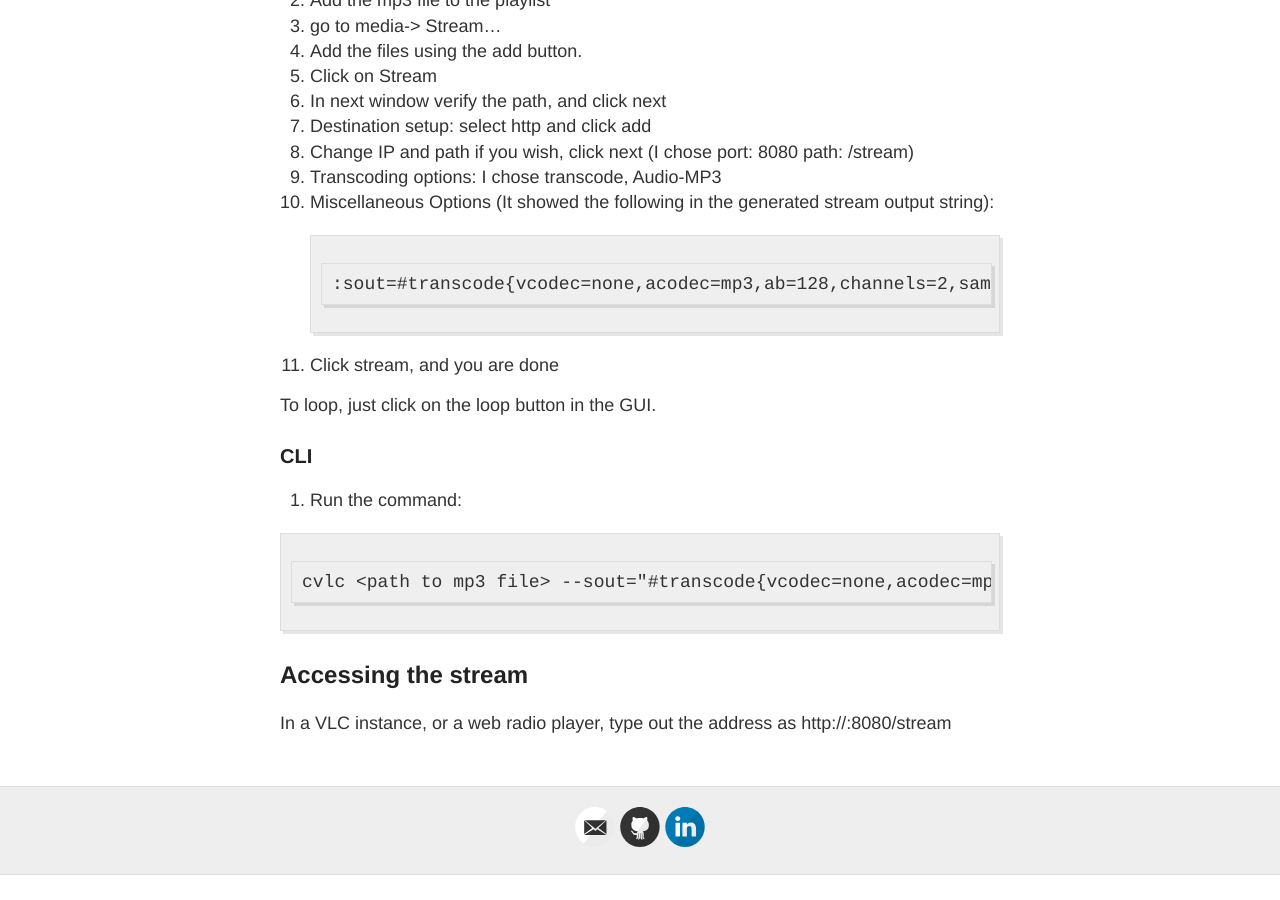
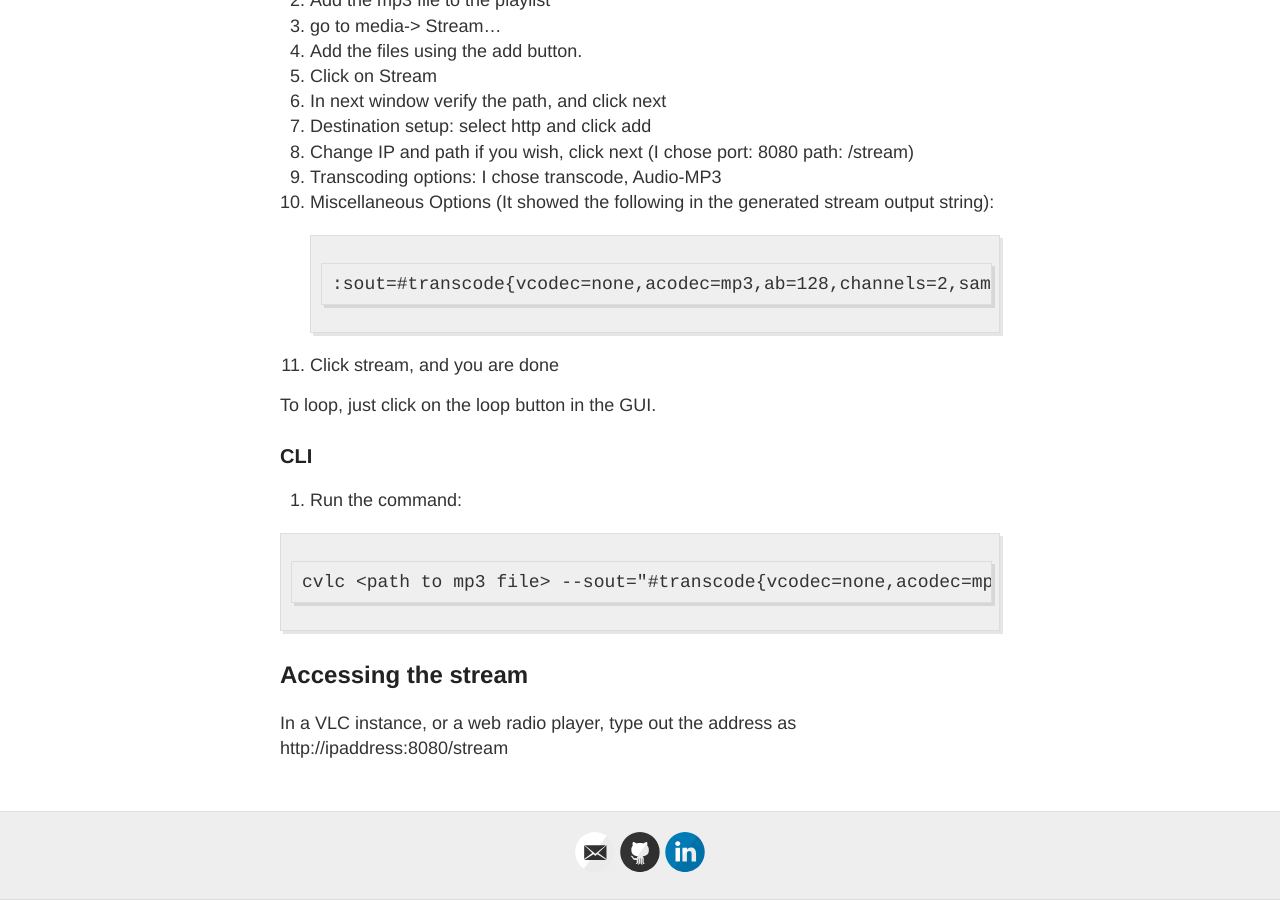
Before and after one commit to akshayc11/blog, a Jekyll site: the page built from _posts/2017-06-06-Stream-Audio-via-VLC.md, in a window 1280 px wide and 900 px high, scrolled down 959 px. Built offline with Jekyll 4.4.1, drawn with Linux system fonts in a browser that asks for light colours; before the commit the page ends 1834 px from its top, so only the background shows below that.

Commit message:
fix: more formatting..

````diff
--- a/_posts/2017-06-06-Stream-Audio-via-VLC.md
+++ b/_posts/2017-06-06-Stream-Audio-via-VLC.md
@@ -57,4 +57,4 @@ cvlc <path to mp3 file> --sout="#transcode{vcodec=none,acodec=mp3,ab=128,channel
 ```
 
 ## Accessing the stream
-In a VLC instance, or a web radio player, type out the address as http://<ipaddress>:8080/stream
+In a VLC instance, or a web radio player, type out the address as http://ipaddress:8080/stream
````
